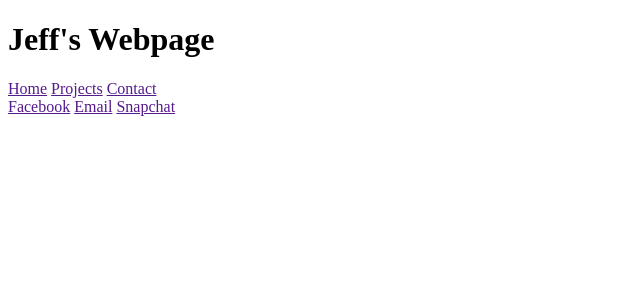
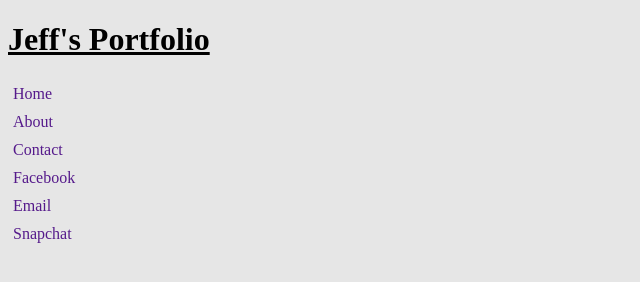
Before and after one commit to J3ffcon1/301n-portfolio, a plain HTML site: page index.html in a window 1280 px wide. Shown: the whole page, without its empty margins (0-640 px from the left). Drawn offline with Linux system fonts and the light colour scheme.

Commit message:
added a little styling

```diff
--- a/index.html
+++ b/index.html
@@ -8,11 +8,12 @@
 </head>
 <body>
   <header>
-    <h1>Jeff's Webpage</h1>
+    <h1>Jeff's Portfolio</h1>
+      </header>
     <nav>
       <div id = "nav-bar">
         <a href ="">Home</a>
-        <a href="">Projects</a>
+        <a href="">About</a>
         <a href="">Contact</a>
       </div>
       <div id = "social-bar">
@@ -21,9 +22,6 @@
         <a href="">Snapchat</a>
       </div>
     </nav>
-  </header>
-
-
 </body>
 
 </html>
--- a/style.css
+++ b/style.css
@@ -0,0 +1,22 @@
+body {
+  background-color:  #e6e6e6
+}
+
+a {
+  text-decoration: none;
+  display: block;
+  width: 60px;
+  padding: 5px;
+}
+
+a:hover {
+  color:red;
+
+}
+
+header {
+  text-decoration: underline;
+  padding-bottom: 10px;
+  border-bottom: solid 2px #000000;
+  display: inline;
+}
```
